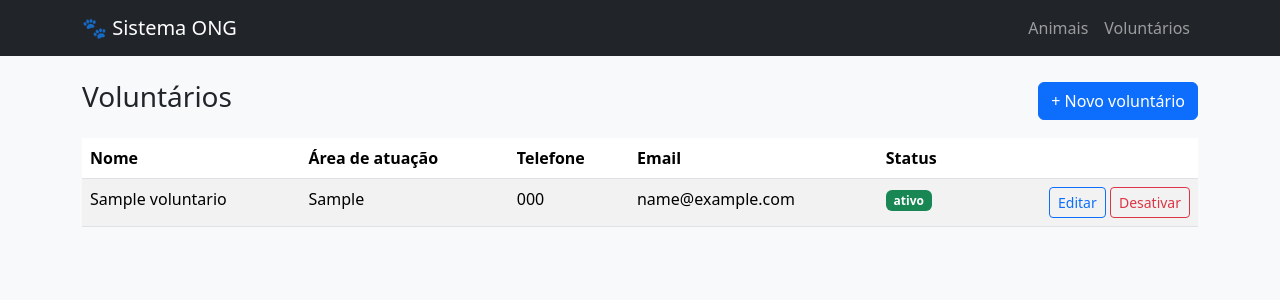
After one commit to lucasstack90/TCC-ong-protecao-animal, a Flask app: page /voluntarios in a window 1280 px wide. The commit adds this page. Shown: the top 300 px of the page. Run offline with Flask 3, Linux system fonts and the light colour scheme; tables that the repository leaves empty hold one stand-in row (values such as "Sample post").

Commit message:
Criado a Pg de Cadastramento

```diff
--- a/app.py
+++ b/app.py
@@ -2,62 +2,51 @@
 app.py
 -----------------------------------------------------------------------------
 Ponto de entrada da aplicação Flask.
+
+Por enquanto, ele só:
+  1. Cria a aplicação Flask
+  2. Configura o banco de dados (SQLite, um arquivo local chamado ong.db)
+  3. Cria as tabelas a partir dos models definidos em models.py
+
+Nas próximas etapas vamos adicionar as ROTAS (páginas/URLs) do sistema.
 -----------------------------------------------------------------------------
 """
 
-import os
 from flask import Flask, render_template, request, redirect, url_for, flash
-from werkzeug.utils import secure_filename
-from models import db, Animal, HistoricoAnimal
+from models import db, Animal, HistoricoAnimal, Voluntario
 
 app = Flask(__name__)
 app.secret_key = 'troque-esta-chave-antes-de-colocar-em-producao'  # necessário para usar flash()
 
-# Configuração da pasta onde as fotos enviadas serão salvas
-app.config['UPLOAD_FOLDER'] = os.path.join('static', 'uploads')
-os.makedirs(app.config['UPLOAD_FOLDER'], exist_ok=True)  # cria a pasta se ainda não existir
-EXTENSOES_PERMITIDAS = {'png', 'jpg', 'jpeg', 'webp'}
-
-
-def extensao_permitida(nome_arquivo):
-    return '.' in nome_arquivo and nome_arquivo.rsplit('.', 1)[1].lower() in EXTENSOES_PERMITIDAS
-
-
-def salvar_foto(arquivo):
-    """Salva a foto enviada (se houver) e devolve o caminho relativo para guardar no banco.
-    Se nenhum arquivo válido for enviado, devolve None."""
-    if not arquivo or arquivo.filename == '':
-        return None
-    if not extensao_permitida(arquivo.filename):
-        flash('Formato de imagem não suportado. Use PNG, JPG ou WEBP.', 'erro')
-        return None
-
-    nome_seguro = secure_filename(arquivo.filename)
-    from datetime import datetime
-    nome_final = f"{datetime.utcnow().strftime('%Y%m%d%H%M%S%f')}_{nome_seguro}"
-
-    caminho_completo = os.path.join(app.config['UPLOAD_FOLDER'], nome_final)
-    arquivo.save(caminho_completo)
-
-    return f'uploads/{nome_final}'
-
+# Configuração do banco: SQLite salva tudo num arquivo local, sem precisar
+# instalar servidor de banco de dados. Ótimo para desenvolvimento.
 app.config['SQLALCHEMY_DATABASE_URI'] = 'sqlite:///ong.db'
 app.config['SQLALCHEMY_TRACK_MODIFICATIONS'] = False
 
+# Conecta o SQLAlchemy (definido em models.py) a esta aplicação Flask
 db.init_app(app)
 
+# Cria as tabelas no banco (só cria se ainda não existirem)
 with app.app_context():
     db.create_all()
     print("Banco de dados criado/verificado com sucesso: ong.db")
 
 
+# ----------------------------------------------------------------------
+# ROTAS DE ANIMAIS
+# ----------------------------------------------------------------------
+# Cada 'rota' é uma URL que o navegador pode acessar. A função abaixo dela
+# roda quando alguém visita essa URL.
+
 @app.route('/')
 def index():
+    # Por enquanto, a página inicial redireciona direto para a lista de animais
     return redirect(url_for('listar_animais'))
 
 
 @app.route('/animais')
 def listar_animais():
+    # Busca todos os animais no banco, ordenados pelos mais recentes primeiro
     animais = Animal.query.order_by(Animal.data_cadastro.desc()).all()
     return render_template('animais/lista.html', animais=animais)
 
@@ -65,8 +54,7 @@ def listar_animais():
 @app.route('/animais/novo', methods=['GET', 'POST'])
 def novo_animal():
     if request.method == 'POST':
-        foto_path = salvar_foto(request.files.get('foto'))
-
+        # request.form contém os dados enviados pelo formulário
         animal = Animal(
             nome=request.form['nome'],
             especie=request.form['especie'],
@@ -77,11 +65,11 @@ def novo_animal():
             idade_aproximada=request.form.get('idade_aproximada'),
             descricao=request.form.get('descricao'),
             status=request.form.get('status', 'resgatado'),
-            foto_url=foto_path,
         )
         db.session.add(animal)
-        db.session.flush()
+        db.session.flush()  # garante que animal.id já existe antes de criar o histórico
 
+        # Registra a criação no histórico também
         db.session.add(HistoricoAnimal(
             animal_id=animal.id,
             status_anterior=None,
@@ -93,11 +81,13 @@ def novo_animal():
         flash('Animal cadastrado com sucesso!', 'sucesso')
         return redirect(url_for('listar_animais'))
 
+    # Se for GET, só mostra o formulário vazio
     return render_template('animais/form.html', animal=None)
 
 
 @app.route('/animais/<int:animal_id>')
 def detalhe_animal(animal_id):
+    # get_or_404: busca pelo id, ou mostra página de erro 404 se não existir
     animal = Animal.query.get_or_404(animal_id)
     return render_template('animais/detalhe.html', animal=animal)
 
@@ -120,10 +110,7 @@ def editar_animal(animal_id):
         animal.descricao = request.form.get('descricao')
         animal.status = status_novo
 
-        novo_foto_path = salvar_foto(request.files.get('foto'))
-        if novo_foto_path:
-            animal.foto_url = novo_foto_path
-
+        # Se o status mudou, registra no histórico automaticamente
         if status_anterior != status_novo:
             db.session.add(HistoricoAnimal(
                 animal_id=animal.id,
@@ -138,5 +125,70 @@ def editar_animal(animal_id):
     return render_template('animais/form.html', animal=animal)
 
 
+# ----------------------------------------------------------------------
+# ROTAS DE VOLUNTÁRIOS
+# ----------------------------------------------------------------------
+# Segue exatamente o mesmo padrão das rotas de Animal acima.
+
+@app.route('/voluntarios')
+def listar_voluntarios():
+    # Mostra primeiro os voluntários ativos, depois os inativos, mais recentes primeiro
+    voluntarios = Voluntario.query.order_by(
+        Voluntario.ativo.desc(), Voluntario.data_cadastro.desc()
+    ).all()
+    return render_template('voluntarios/lista.html', voluntarios=voluntarios)
+
+
+@app.route('/voluntarios/novo', methods=['GET', 'POST'])
+def novo_voluntario():
+    if request.method == 'POST':
+        voluntario = Voluntario(
+            nome=request.form['nome'],
+            cpf=request.form.get('cpf'),
+            telefone=request.form.get('telefone'),
+            email=request.form.get('email'),
+            area_atuacao=request.form.get('area_atuacao'),
+        )
+        db.session.add(voluntario)
+        db.session.commit()
+        flash('Voluntário cadastrado com sucesso!', 'sucesso')
+        return redirect(url_for('listar_voluntarios'))
+
+    # Se for GET, só mostra o formulário vazio
+    return render_template('voluntarios/form.html', voluntario=None)
+
+
+@app.route('/voluntarios/<int:voluntario_id>/editar', methods=['GET', 'POST'])
+def editar_voluntario(voluntario_id):
+    voluntario = Voluntario.query.get_or_404(voluntario_id)
+
+    if request.method == 'POST':
+        voluntario.nome = request.form['nome']
+        voluntario.cpf = request.form.get('cpf')
+        voluntario.telefone = request.form.get('telefone')
+        voluntario.email = request.form.get('email')
+        voluntario.area_atuacao = request.form.get('area_atuacao')
+
+        db.session.commit()
+        flash('Voluntário atualizado com sucesso!', 'sucesso')
+        return redirect(url_for('listar_voluntarios'))
+
+    return render_template('voluntarios/form.html', voluntario=voluntario)
+
+
+@app.route('/voluntarios/<int:voluntario_id>/alternar-status', methods=['POST'])
+def alternar_status_voluntario(voluntario_id):
+    # Em vez de apagar o voluntário do banco (o que perderia o histórico),
+    # a gente só liga/desliga o campo 'ativo'. Isso é uma prática comum
+    # chamada de "soft delete".
+    voluntario = Voluntario.query.get_or_404(voluntario_id)
+    voluntario.ativo = not voluntario.ativo
+    db.session.commit()
+
+    mensagem = 'Voluntário reativado!' if voluntario.ativo else 'Voluntário marcado como inativo.'
+    flash(mensagem, 'sucesso')
+    return redirect(url_for('listar_voluntarios'))
+
+
 if __name__ == '__main__':
     app.run(debug=True)
--- a/templates/animais/detalhe.html
+++ b/templates/animais/detalhe.html
@@ -13,10 +13,6 @@
   <div class="row">
     <div class="col-md-6">
       <div class="card mb-4">
-        {% if animal.foto_url %}
-          <img src="{{ url_for('static', filename=animal.foto_url) }}" alt="Foto de {{ animal.nome }}"
-               class="card-img-top" style="max-height: 320px; object-fit: cover;">
-        {% endif %}
         <div class="card-body">
           <p><strong>Espécie:</strong> {{ animal.especie }}</p>
           <p><strong>Raça:</strong> {{ animal.raca or '-' }}</p>
--- a/templates/base.html
+++ b/templates/base.html
@@ -12,7 +12,8 @@
     <div class="container">
       <a class="navbar-brand" href="{{ url_for('listar_animais') }}">🐾 Sistema ONG</a>
       <div class="navbar-nav">
-        <a class="nav-link active" href="{{ url_for('listar_animais') }}">Animais</a>
+        <a class="nav-link" href="{{ url_for('listar_animais') }}">Animais</a>
+        <a class="nav-link" href="{{ url_for('listar_voluntarios') }}">Voluntários</a>
       </div>
     </div>
   </nav>
--- /dev/null
+++ b/templates/voluntarios/lista.html
@@ -0,0 +1,53 @@
+{% extends "base.html" %}
+{% block titulo %}Voluntários{% endblock %}
+
+{% block conteudo %}
+  <div class="d-flex justify-content-between align-items-center mb-3">
+    <h1 class="h3">Voluntários</h1>
+    <a href="{{ url_for('novo_voluntario') }}" class="btn btn-primary">+ Novo voluntário</a>
+  </div>
+
+  {% if voluntarios %}
+    <table class="table table-striped bg-white">
+      <thead>
+        <tr>
+          <th>Nome</th>
+          <th>Área de atuação</th>
+          <th>Telefone</th>
+          <th>Email</th>
+          <th>Status</th>
+          <th></th>
+        </tr>
+      </thead>
+      <tbody>
+        {% for voluntario in voluntarios %}
+          <tr class="{{ '' if voluntario.ativo else 'text-muted' }}">
+            <td>{{ voluntario.nome }}</td>
+            <td>{{ voluntario.area_atuacao or '-' }}</td>
+            <td>{{ voluntario.telefone or '-' }}</td>
+            <td>{{ voluntario.email or '-' }}</td>
+            <td>
+              {% if voluntario.ativo %}
+                <span class="badge bg-success">ativo</span>
+              {% else %}
+                <span class="badge bg-secondary">inativo</span>
+              {% endif %}
+            </td>
+            <td class="text-end">
+              <a href="{{ url_for('editar_voluntario', voluntario_id=voluntario.id) }}" class="btn btn-sm btn-outline-primary">Editar</a>
+              <form action="{{ url_for('alternar_status_voluntario', voluntario_id=voluntario.id) }}" method="POST" class="d-inline">
+                {% if voluntario.ativo %}
+                  <button type="submit" class="btn btn-sm btn-outline-danger">Desativar</button>
+                {% else %}
+                  <button type="submit" class="btn btn-sm btn-outline-success">Reativar</button>
+                {% endif %}
+              </form>
+            </td>
+          </tr>
+        {% endfor %}
+      </tbody>
+    </table>
+  {% else %}
+    <p class="text-muted">Nenhum voluntário cadastrado ainda.</p>
+  {% endif %}
+{% endblock %}
```
Also changed, not shown: templates/animais/form.html (+1 -15 lines), templates/animais/lista.html (+0 -10 lines), templates/voluntarios/form.html (added, +48 -0 lines), instance/ong.db, 1 other file.
